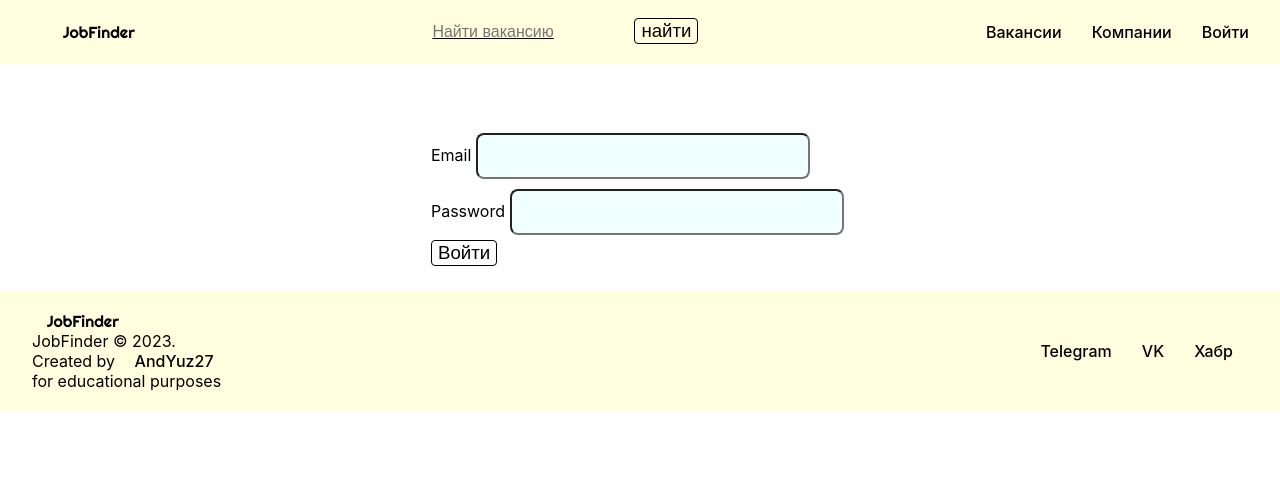
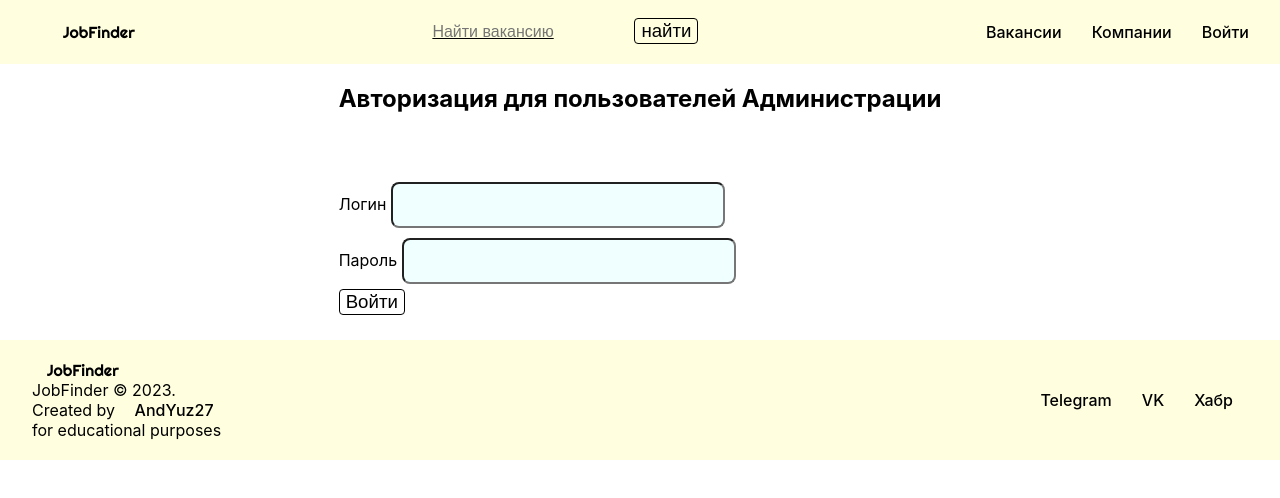
Before and after one commit to AndYuz27/JobFinder.aaa, a React (Create React App) app: page /admin/auth in a window 1280 px wide. Shown: the top 498 px of the page. Built offline with nearby package versions, Linux system fonts and the light colour scheme; no server answers.

Commit message:
final maybe...

```diff
--- a/public/index.html
+++ b/public/index.html
@@ -2,7 +2,7 @@
 <html lang="en">
   <head>
     <meta charset="utf-8" />
-    <link rel="icon" href="%PUBLIC_URL%/favicon.ico" />
+    <link rel="icon" href="%PUBLIC_URL%/favicon.png" />
     <meta name="viewport" content="width=device-width, initial-scale=1" />
     <meta name="theme-color" content="#000000" />
     <meta
@@ -16,7 +16,7 @@
     <link rel="manifest" href="%PUBLIC_URL%/manifest.json" />
 
 
-    <title>Job Finder</title>
+    <title>JobFinder</title>
   </head>
   <body>
     <noscript>Вам потребуется включить JavaScript в вашем браузере</noscript>
--- a/src/components/Admin_part/Auth.js
+++ b/src/components/Admin_part/Auth.js
@@ -43,16 +43,20 @@ export default function Auth() {
 
 
     return (
+      <div>
+        <h2>
+          Авторизация для пользователей Администрации
+        </h2>
       <form onSubmit={handleSub}>
         <div>
-          <label htmlFor='email'>Email</label>
+          <label htmlFor='email'>Логин</label>
           <input type='text' id='email' value={aemail} onChange={(e) => setaEmail(e.target.value)} />
         </div>
         <div>
-          <label htmlFor='password'>Password</label>
+          <label htmlFor='password'>Пароль</label>
           <input type='password' id='password' value={password} onChange={(e) => setPassword(e.target.value)} />
         </div>
         <button>Войти</button>
-      </form>
+      </form></div>
     );
   }
--- a/src/components/Admin_part/Invite.js
+++ b/src/components/Admin_part/Invite.js
@@ -29,7 +29,23 @@ export default function Invite(){
     }, [ id ]);
 
 
+    function delInv(e) {
 
+        if (confirm("Вы хотите удалить сообщение об приглашении? ") == true) {
+            fetch(`https://sppjfapi.andrieiiuzlov.repl.co/api/invite/${e}`,{
+                method: 'DELETE'
+            }).then((result) => {
+                result.json().then((res) =>{
+                    console.log(res)
+                })
+            })
+            alert('Удаление завершено')
+        } else {
+                alert('Удаление отмененно пользователем')
+        }
+
+
+    }
 
 if(!isLoad) {
     return (
@@ -59,6 +75,7 @@ if(!isLoad) {
                                 <p>{el.fio}</p>
                                 <a href={`mailto:${el.email}`}>{el.email}</a>
                                 <a href={el.docs}>Ссылка на документы</a>
+                                <button onClick={() => delInv(el.id)}>Удалить сообщение о приглашении</button>
                         </div>})}
 
                         </div>
--- a/src/components/AuthComp.js
+++ b/src/components/AuthComp.js
@@ -50,11 +50,11 @@ return(
     <h2>авторизация для компаний</h2>
     <form onSubmit={handleSubComp}>
         <div>
-          <label htmlFor='email'>Email</label>
+          <label htmlFor='email'>Логин</label>
           <input type='text' id='email' value={email} onChange={(e) => setEmail(e.target.value)} />
         </div>
         <div>
-          <label htmlFor='password'>Password</label>
+          <label htmlFor='password'>Пароль</label>
           <input type='password' id='password' value={password} onChange={(e) => setPassword(e.target.value)} />
         </div>
         <button>Войти</button>
--- a/src/components/CompanyInfo.js
+++ b/src/components/CompanyInfo.js
@@ -153,7 +153,7 @@ if(validOwn) {
 
                         {vacs.map((e)=> {
                             return <div className="vacancy" key={e.id}>
-                                <h3>{e.name_vacancy}</h3>
+                                <h3><a href={`/vakansii/${e.id}`}>{e.name_vacancy}</a></h3>
                                 <p>Заработная плата: {e.salary} руб.</p>
                                 <p>Режим работы {e.shedule_vacancy}</p>
                                 <p>Тип работы {e.type_work}</p>
--- a/src/components/IntoComapny.js
+++ b/src/components/IntoComapny.js
@@ -39,6 +39,7 @@ let styles_form = {
     justifyContent: "center",
     alignItems: "center"
 }
+
         return(
         <div className='AddCompany'>
             <h2>Для добавления компании пожалуйста введите данные</h2>
@@ -47,7 +48,7 @@ let styles_form = {
                 <input onChange={(e)=>handle(e)} value={data.nm} placeholder='имя компании' type="text" name='nm' id='nm'></input>
                 <input onChange={(e)=>handle(e)} value={data.fio} placeholder='ФИО' type="text" name='fio' id='fio'></input>
                 <input onChange={(e)=>handle(e)} value={data.docs} placeholder='ссылка на документы' type="text" name='docs' id='docs'></input>
-                <input onChange={(e)=>handle(e)} value={data.email} placeholder='ОГРН' type="email" name='email' id='email'></input>
+                <input onChange={(e)=>handle(e)} value={data.email} placeholder='E-Mail' type="email" name='email' id='email'></input>
                 <button>Отпрваить</button>
             </form>
         </div>
```
Also changed, not shown: public/favicon.png (added).
